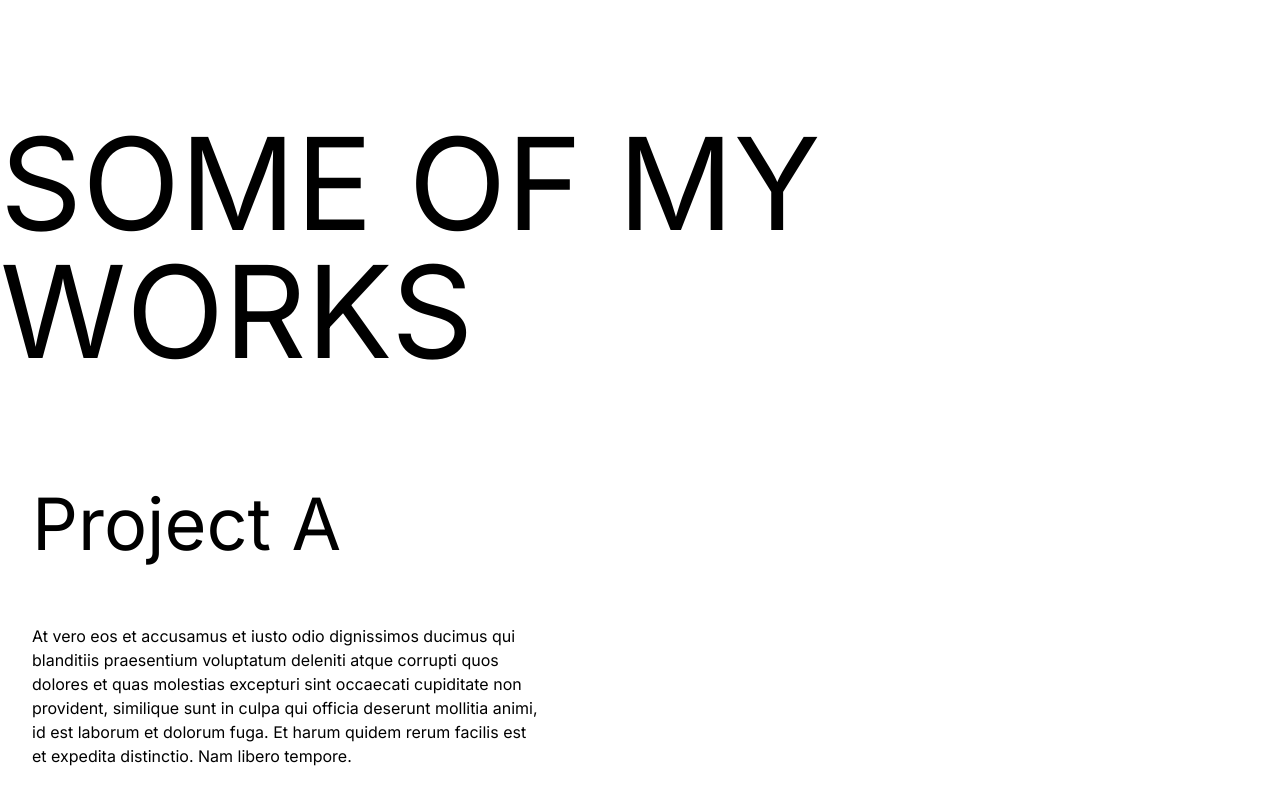
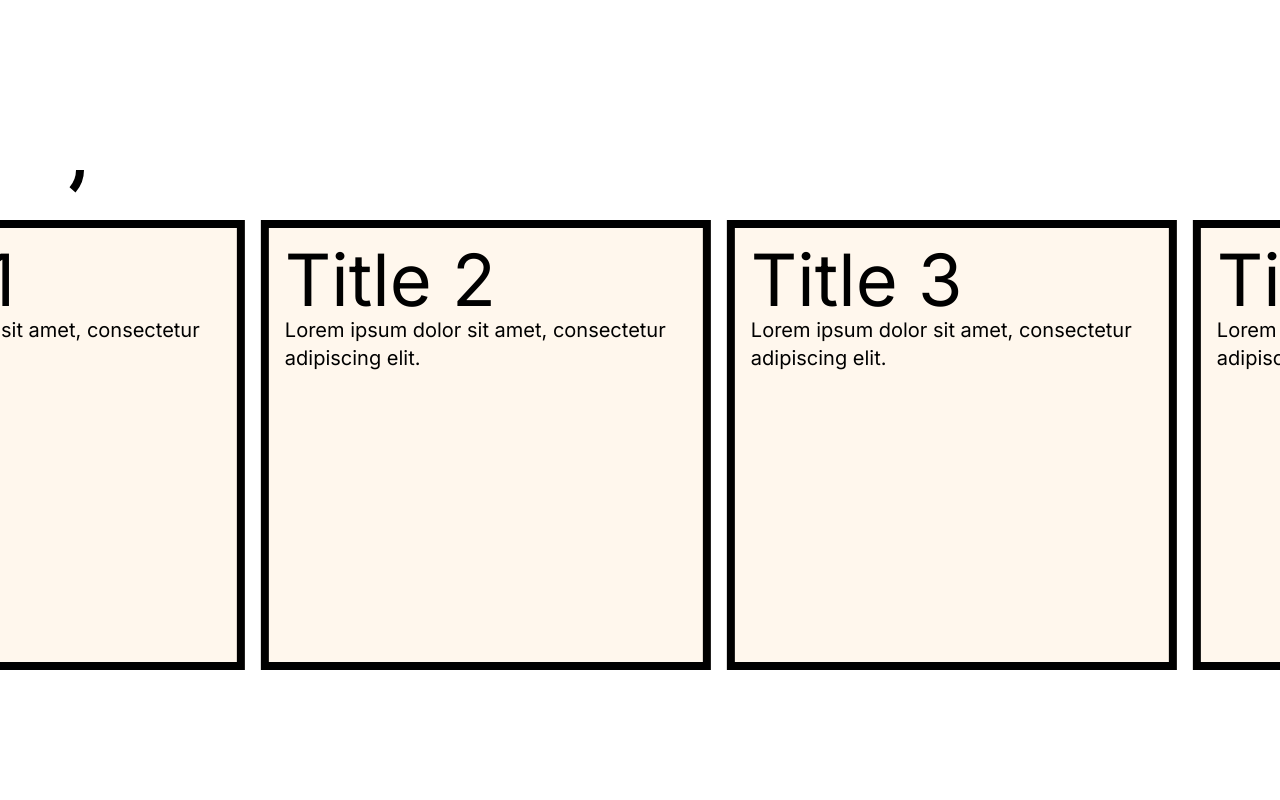
Before and after one commit to hadeya3ik/portfolio, a Next.js app: page / in a window 1280 px wide. Shown: the part 580-1380 px from the top of the page. Built offline with nearby package versions, Linux system fonts and the light colour scheme.

Commit message:
horizontal scroll

```diff
--- a/app/globals.css
+++ b/app/globals.css
@@ -2,15 +2,16 @@
 @tailwind components;
 @tailwind utilities;
 
-#cont {
-  display: flex;
-  gap: 1rem;
+
+
+.bg {
+  stroke: var(--accent);
+  opacity: 0.3;
 }
 
-#button {
-  color: rgb(0, 0, 0);
-  font-size: xx-large;
-  border: 3px solid;
-  padding: 1rem;
-  border-radius: 100px;
+#progress {
+  position: fixed;
+  top: 20px;
+  left: 20px;
+  transform: rotate(-90deg);
 }
--- a/app/page.tsx
+++ b/app/page.tsx
@@ -3,11 +3,13 @@ import HoverCards from "@/components/HoverCards";
 import MagneticButtons from "@/components/MagneticButtons";
 import React from 'react'
 import Works from "@/components/Works";
+import VerticalSlider from "@/components/VerticalSlider";
 
 export default function Home() {
   return (
     <main className="">
       <MagneticButtons/>
+      <VerticalSlider/>
       <Works/>
       <HoverCards/>
       <Cards/>
--- /dev/null
+++ b/components/VerticalSlider.tsx
@@ -0,0 +1,51 @@
+'use client'
+import { useEffect, useRef } from "react";
+import { motion, useScroll, useTransform } from "framer-motion";
+
+const VerticalSlider = () => {
+  const targetRef = useRef(null);
+  const { scrollYProgress } = useScroll({ target: targetRef });
+  const x = useTransform(scrollYProgress, [0, 1], ["0%", "-55%"]);
+
+//   useEffect(()=>{scrollYProgress.on("change", e => console.log(e))}, []);
+
+  return (
+    <section ref={targetRef} className="h-[200vh]">
+        <svg width="100" height="100" viewBox="0 0 100 100" className="relative sticky top-[100px]">
+          <circle cx="50" cy="50" r="30" pathLength="1" className="stroke-current text-orange-50  -rotate-90" strokeWidth="8" fill="none" />
+          <motion.circle
+            cx="50"
+            cy="50"
+            r="30"
+            pathLength="1"
+            className="stroke-current text-accent"
+            strokeWidth="8"
+            fill="none"
+            style={{ pathLength: scrollYProgress }}
+          />
+        </svg>
+      <div className="sticky top-[300px] flex items-center overflow-hidden bg-white">
+        <motion.div style={{ x }} className="flex gap-4">
+          {cards.map((card, index) => (
+            <div key={index} className="p-4 group relative h-[450px] w-[450px] border-8 border-black bg-orange-50">
+              <h2 className="text-7xl">{card.title}</h2>
+              <p className="text-xl">{card.desc}</p>
+            </div>
+          ))}
+        </motion.div>
+      </div>
+    </section>
+  );
+};
+
+const cards = [
+  { title: "Title 1", desc: "Lorem ipsum dolor sit amet, consectetur adipiscing elit." },
+  { title: "Title 2", desc: "Lorem ipsum dolor sit amet, consectetur adipiscing elit." },
+  { title: "Title 3", desc: "Lorem ipsum dolor sit amet, consectetur adipiscing elit." },
+  { title: "Title 4", desc: "Lorem ipsum dolor sit amet, consectetur adipiscing elit." },
+  { title: "Title 5", desc: "Lorem ipsum dolor sit amet, consectetur adipiscing elit." },
+  { title: "Title 6", desc: "Lorem ipsum dolor sit amet, consectetur adipiscing elit." },
+  { title: "Title 7", desc: "Lorem ipsum dolor sit amet, consectetur adipiscing elit." },
+];
+
+export default VerticalSlider;
```
